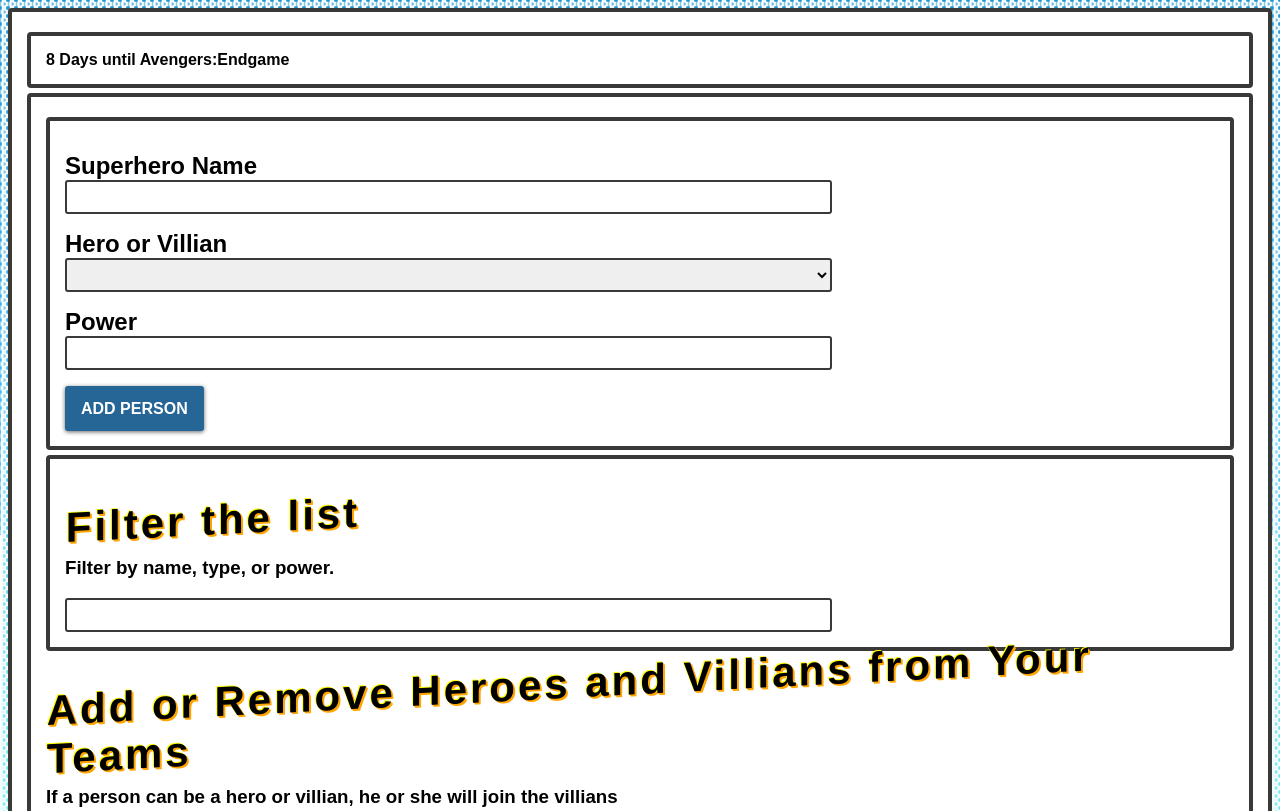
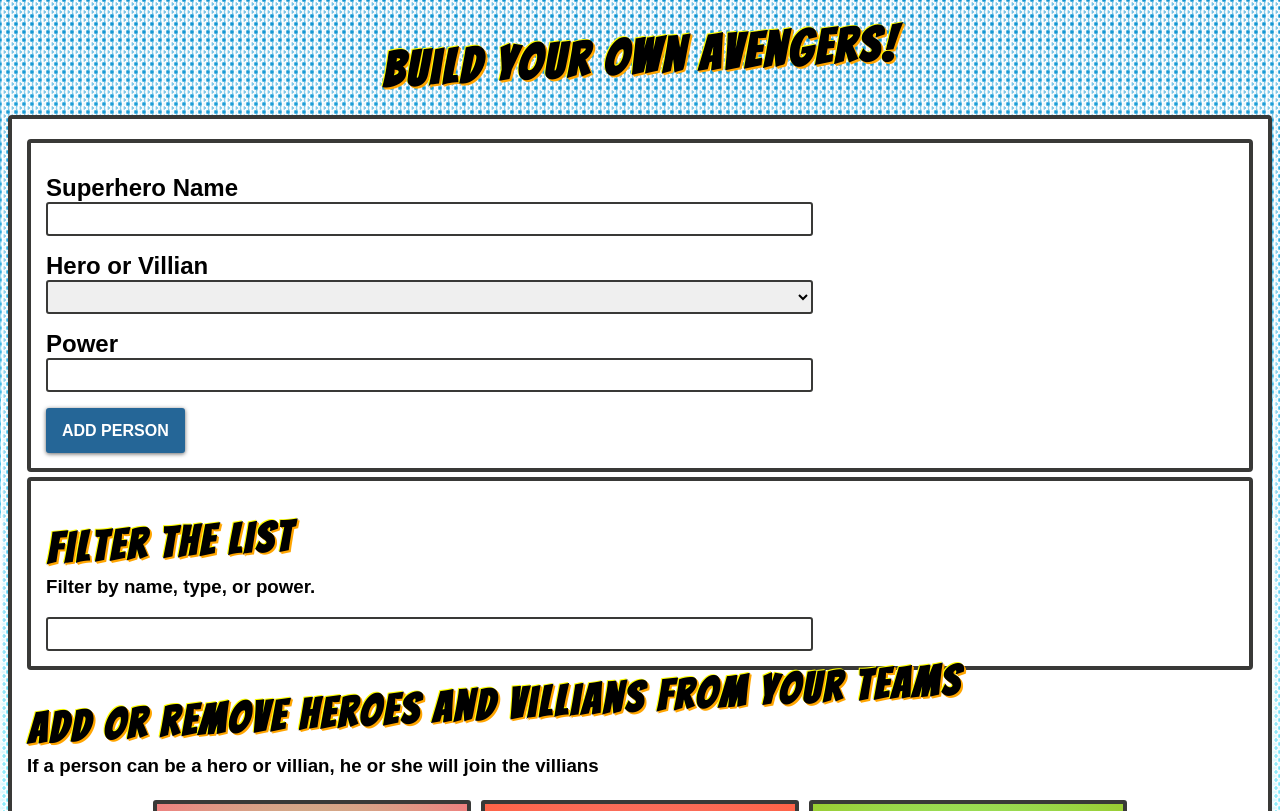
Before and after one commit to bjclark13/build-your-avengers, a plain HTML site: page index.html in a window 1280 px wide. Shown: the top 811 px of the page. Drawn offline with nearby package versions, Linux system fonts and the light colour scheme.

Commit message:
Update index file

```diff
--- a/index.html
+++ b/index.html
@@ -6,16 +6,15 @@
   <meta http-equiv="X-UA-Compatible" content="ie=edge">
   <title> Build your Avengers! </title>
   <link rel="stylesheet" href="styles.css">
+  <link href="https://fonts.googleapis.com/css?family=Bangers" rel="stylesheet">
 </head>
 <body>
 
-  <section ng-controller="SuperHeroCtrl as $ctrl">
-    <section>
-      {{$ctrl.daysUntilAvengers()}} Days until <strong>Avengers:Endgame</strong>
-    </section>
+  <main>
+    <h1> Build Your Own Avengers! </h1>
 
     <hero-list></hero-list>
-  </section>
+  </main>
 
   <script src="https://code.angularjs.org/1.7.8/angular.js"></script>
   <script src="app.module.js"></script>
@@ -26,6 +25,5 @@
   <script src="components/add-hero-form/addHeroForm.js"></script>
   <script src="components/team-list/teamList.js"></script>
 
-
 </body>
 </html>
```
